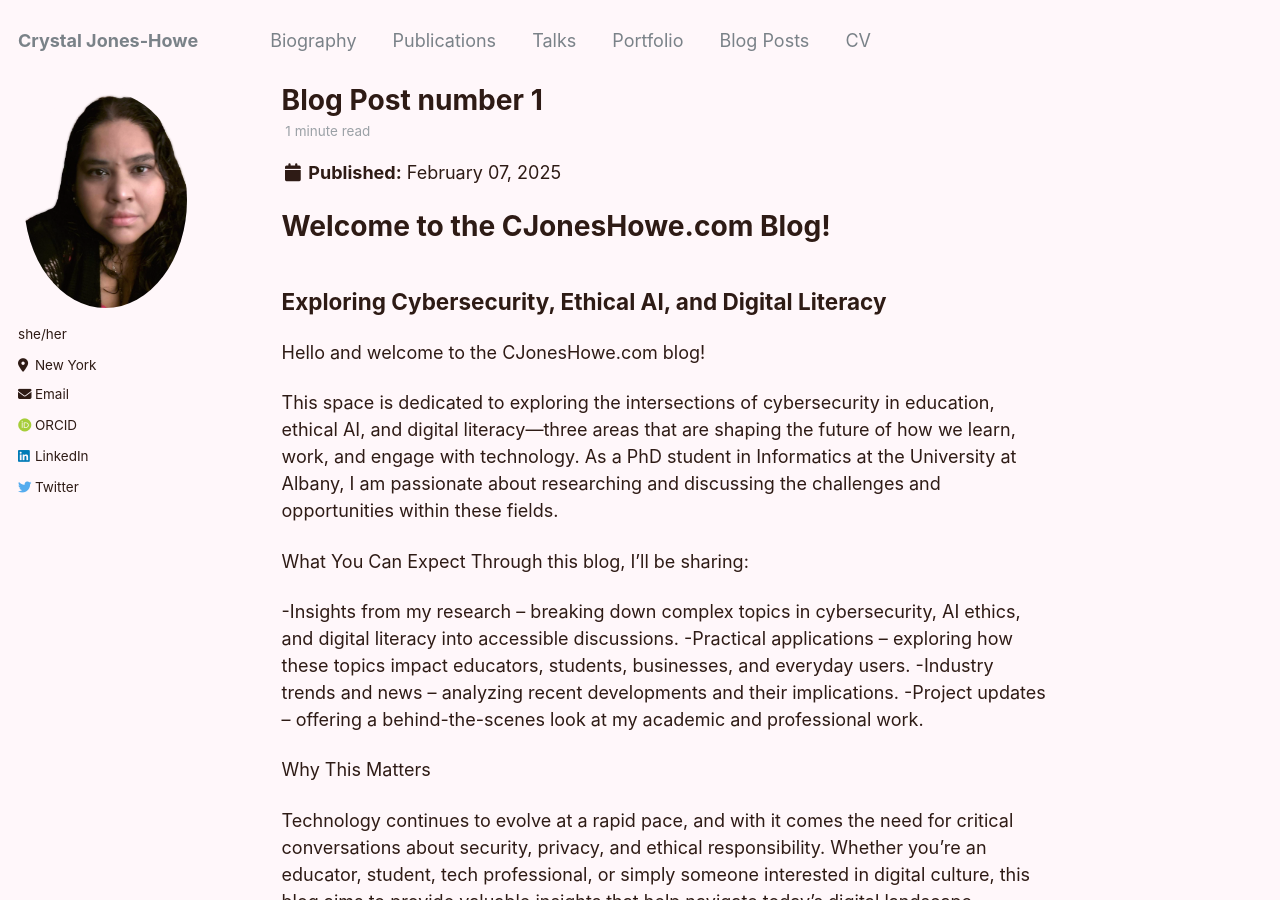
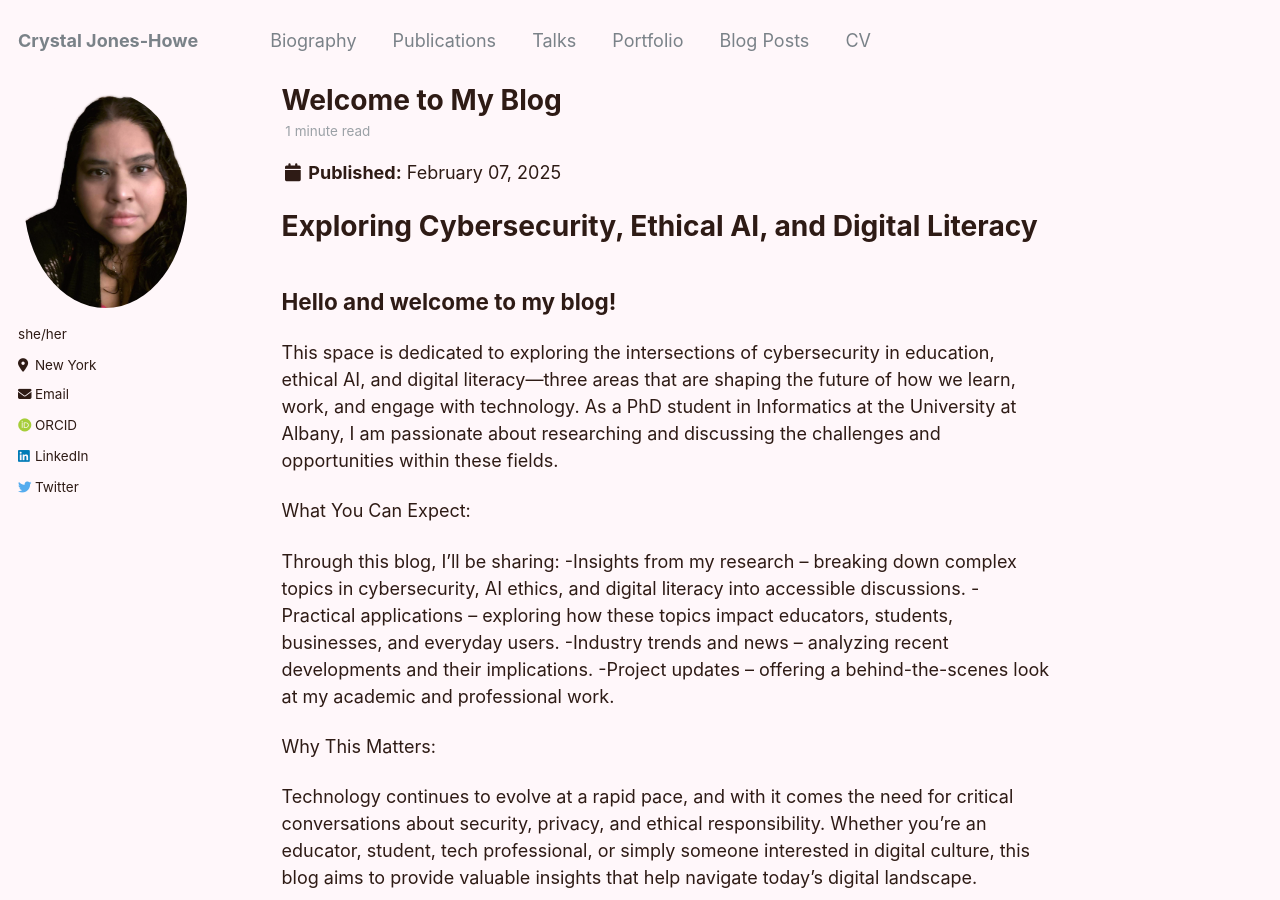
Before and after one commit to cjoneshowe/cjoneshowe.github.io, a Jekyll site: the page built from _posts/2025-02-07-blog-post-1.md, in a window 1280 px wide and 900 px high. Built offline with Jekyll 4.4.1, drawn with Linux system fonts in a browser that asks for light colours; some web fonts are replaced.

Commit message:
Update 2025-02-07-blog-post-1.md
Still trying  to figure it out

```diff
--- a/_posts/2025-02-07-blog-post-1.md
+++ b/_posts/2025-02-07-blog-post-1.md
@@ -1,5 +1,5 @@
 ---
-title: 'Blog Post number 1'
+title: 'Welcome to My Blog'
 date: 2025-02-07
 permalink: /posts/2025/02/blog-post-1/
 tags:
@@ -9,25 +9,23 @@ tags:
   - Introduction
 ---
 
-Welcome to the CJonesHowe.com Blog!
+Exploring Cybersecurity, Ethical AI, and Digital Literacy
 ======
 
-Exploring Cybersecurity, Ethical AI, and Digital Literacy
+Hello and welcome to my blog!
 ------
-
-Hello and welcome to the CJonesHowe.com blog!
 
 This space is dedicated to exploring the intersections of cybersecurity in education, ethical AI, and digital literacy—three areas that are shaping the future of how we learn, work, and engage with technology. As a PhD student in Informatics at the University at Albany, I am passionate about researching and discussing the challenges and opportunities within these fields.
 
-What You Can Expect
+What You Can Expect:
+
 Through this blog, I’ll be sharing:
-
 -Insights from my research – breaking down complex topics in cybersecurity, AI ethics, and digital literacy into accessible discussions.
 -Practical applications – exploring how these topics impact educators, students, businesses, and everyday users.
 -Industry trends and news – analyzing recent developments and their implications.
 -Project updates – offering a behind-the-scenes look at my academic and professional work.
 
-Why This Matters
+Why This Matters:
 
 Technology continues to evolve at a rapid pace, and with it comes the need for critical conversations about security, privacy, and ethical responsibility. Whether you’re an educator, student, tech professional, or simply someone interested in digital culture, this blog aims to provide valuable insights that help navigate today’s digital landscape.
 
```
